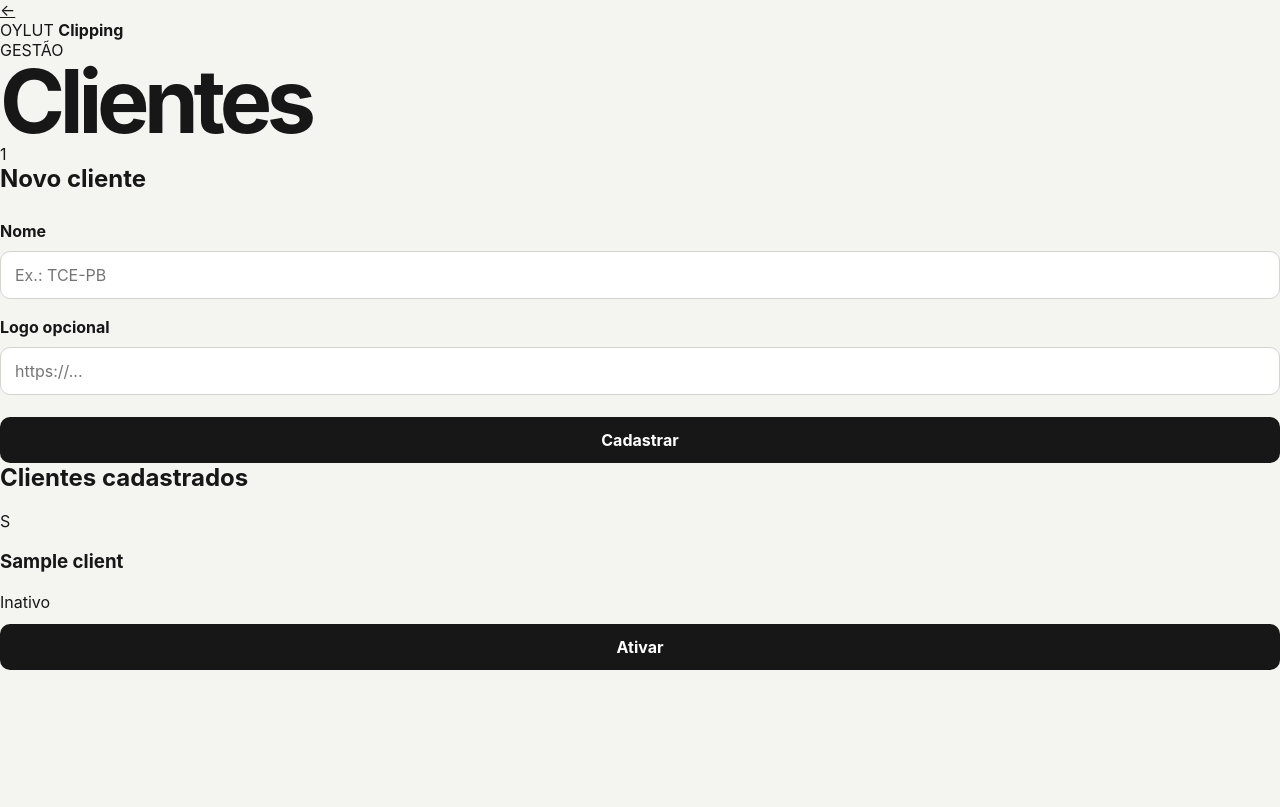
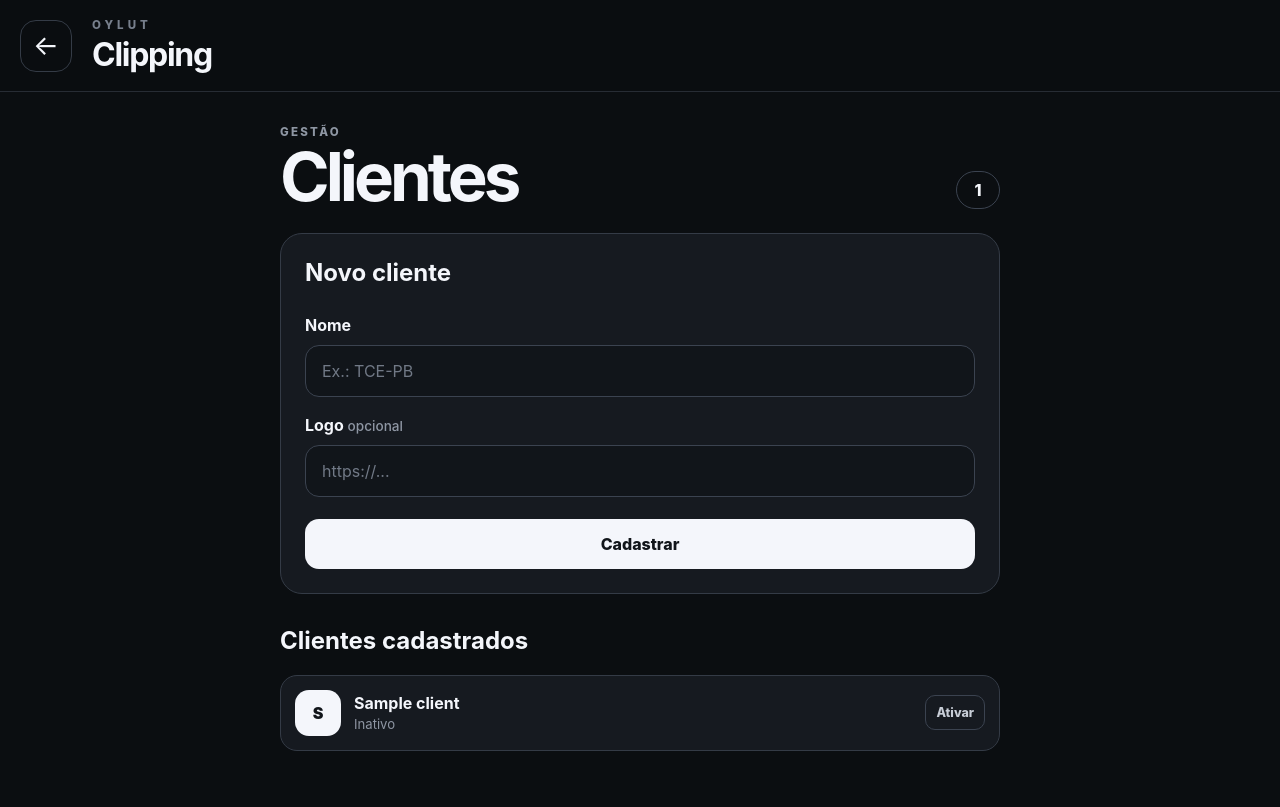
Before and after one commit to lopestulyopb/oylut-clipping, a FastAPI app: template app/templates/clients.html in a window 1280 px wide. Before the commit the page ends 670 px from the top, so only its background shows below. Run offline with FastAPI, Linux system fonts and the light colour scheme; the template is opened without the code that fills it: most values are stand-ins (such as "Sample title", 1, 10 or a date in 2020); parts of the project's set-up code (start-up, migrations or seed data) failed here and were passed over.

Commit message:
style: aplicar identidade visual escura do Oylut Radar

```diff
--- a/app/static/css/app.css
+++ b/app/static/css/app.css
@@ -1,7 +1,7 @@
 :root {
     font-family: Inter, ui-sans-serif, system-ui, -apple-system, BlinkMacSystemFont, "Segoe UI", sans-serif;
-    color: #171717;
-    background: #f4f4f1;
+    color: #f4f6fb;
+    background: #0b0e11;
 }
 
 * { box-sizing: border-box; }
@@ -9,228 +9,304 @@
 body {
     margin: 0;
     min-height: 100vh;
+    background: #0b0e11;
+    color: #f4f6fb;
 }
 
-button,
-input,
-textarea,
-select { font: inherit; }
+button, input, textarea, select { font: inherit; }
+a { color: inherit; }
 
-a { color: inherit; }
+.app-body { background: #0b0e11; }
+
+.app-header {
+    position: sticky;
+    top: 0;
+    z-index: 5;
+    display: flex;
+    align-items: center;
+    gap: 20px;
+    min-height: 92px;
+    padding: 18px 20px;
+    background: rgba(11, 14, 17, 0.96);
+    border-bottom: 1px solid #272c34;
+    backdrop-filter: blur(16px);
+}
+
+.icon-button {
+    display: grid;
+    place-items: center;
+    width: 52px;
+    height: 52px;
+    border: 1px solid #343b46;
+    border-radius: 16px;
+    color: #f4f6fb;
+    font-size: 1.7rem;
+    text-decoration: none;
+}
+
+.brand-lockup { display: grid; line-height: 1; }
+.brand-lockup span {
+    color: #777f8c;
+    font-size: 0.72rem;
+    font-weight: 800;
+    letter-spacing: 0.35em;
+}
+.brand-lockup strong {
+    margin-top: 7px;
+    font-size: 2rem;
+    letter-spacing: -0.04em;
+}
+
+.app-main {
+    width: min(760px, 100%);
+    margin: 0 auto;
+    padding: 28px 20px 56px;
+}
+
+.screen-heading {
+    display: flex;
+    align-items: end;
+    justify-content: space-between;
+    gap: 16px;
+    margin-bottom: 24px;
+}
+
+.screen-kicker {
+    color: #8e96a3;
+    font-size: 0.72rem;
+    font-weight: 800;
+    letter-spacing: 0.2em;
+}
+
+.screen-heading h1 {
+    margin: 5px 0 0;
+    font-size: clamp(2.4rem, 10vw, 4.2rem);
+    line-height: 0.95;
+    letter-spacing: -0.06em;
+}
+
+.count-pill {
+    min-width: 44px;
+    padding: 8px 13px;
+    border: 1px solid #3b4350;
+    border-radius: 999px;
+    text-align: center;
+    font-weight: 800;
+}
+
+.app-card,
+.search-card,
+.mention-card,
+.empty-state {
+    background: #161a20;
+    border: 1px solid #343b46;
+    border-radius: 22px;
+}
+
+.app-card { padding: 24px; }
+.app-card h2, .list-section h2 { margin: 0 0 20px; }
+
+.stack-form, form { display: grid; gap: 10px; }
+label { margin-top: 8px; font-weight: 750; }
+.optional { color: #8e96a3; font-size: 0.85rem; font-weight: 500; }
+
+input, textarea, select {
+    width: 100%;
+    padding: 15px 16px;
+    color: #f4f6fb;
+    background: #11151a;
+    border: 1px solid #3b4350;
+    border-radius: 14px;
+    outline: none;
+}
+
+input:focus, textarea:focus, select:focus { border-color: #f4f6fb; }
+input::placeholder, textarea::placeholder { color: #717986; }
+textarea { resize: vertical; }
+
+.primary-button, button {
+    width: 100%;
+    margin-top: 12px;
+    padding: 15px 18px;
+    color: #11151a;
+    background: #f4f6fb;
+    border: 0;
+    border-radius: 14px;
+    font-weight: 850;
+    cursor: pointer;
+}
+
+.list-section { margin-top: 32px; }
+.client-list { display: grid; gap: 10px; }
+
+.client-row {
+    display: grid;
+    grid-template-columns: 46px minmax(0, 1fr) auto;
+    align-items: center;
+    gap: 13px;
+    padding: 14px;
+    background: #161a20;
+    border: 1px solid #343b46;
+    border-radius: 17px;
+}
+
+.client-avatar {
+    display: grid;
+    place-items: center;
+    width: 46px;
+    height: 46px;
+    background: #f4f6fb;
+    color: #11151a;
+    border-radius: 14px;
+    font-weight: 900;
+}
+
+.client-info h3 { margin: 0; font-size: 1rem; }
+.client-info span { color: #8e96a3; font-size: 0.82rem; }
+.client-row form { display: block; }
+
+.text-button {
+    width: auto;
+    margin: 0;
+    padding: 9px 10px;
+    color: #c8ced7;
+    background: transparent;
+    border: 1px solid #3b4350;
+    border-radius: 10px;
+    font-size: 0.78rem;
+}
+
+.empty-compact {
+    padding: 24px;
+    color: #8e96a3;
+    text-align: center;
+    background: #13171c;
+    border: 1px dashed #343b46;
+    border-radius: 17px;
+}
+
+.alert {
+    margin-bottom: 18px;
+    padding: 14px 16px;
+    border-radius: 14px;
+    line-height: 1.45;
+}
+.alert-error, .alert { background: #2a1719; border: 1px solid #6d3037; color: #ffd9dd; }
 
 .page-shell {
     width: min(920px, calc(100% - 32px));
     margin: 0 auto;
-    padding: 72px 0;
+    padding: 56px 0;
 }
-
-.hero { margin-bottom: 32px; }
-
+.hero { margin-bottom: 28px; }
 .eyebrow {
     display: inline-block;
     margin-bottom: 12px;
-    font-size: 0.78rem;
-    font-weight: 700;
-    letter-spacing: 0.12em;
+    color: #8e96a3;
+    font-size: 0.75rem;
+    font-weight: 800;
+    letter-spacing: 0.16em;
     text-transform: uppercase;
 }
 
 h1 {
     margin: 0;
-    font-size: clamp(2.6rem, 8vw, 5.5rem);
+    font-size: clamp(2.8rem, 9vw, 5.4rem);
     line-height: 0.95;
     letter-spacing: -0.06em;
 }
 
-.hero p,
-.results-header p {
-    max-width: 680px;
-    margin: 24px 0 0;
-    font-size: 1.1rem;
-    line-height: 1.6;
-    color: #555;
+.hero p, .results-header p, .search-card p, small {
+    color: #9ca4b0;
+    line-height: 1.55;
 }
 
 .search-card {
     display: grid;
     grid-template-columns: 0.8fr 1.2fr;
-    gap: 40px;
-    padding: 32px;
-    background: #fff;
-    border: 1px solid #deded8;
-    border-radius: 20px;
+    gap: 34px;
+    padding: 28px;
 }
 
-h2 { margin-top: 0; }
-
-.search-card p,
-small { color: #6a6a64; line-height: 1.5; }
-
-form { display: grid; gap: 10px; }
-
-label { margin-top: 8px; font-weight: 700; }
-
-input,
-textarea,
-select,
-button {
-    width: 100%;
-    padding: 13px 14px;
-    border: 1px solid #d4d4ce;
-    border-radius: 10px;
-}
-
-textarea { resize: vertical; }
-
-button {
-    margin-top: 12px;
-    border: 0;
-    background: #171717;
-    color: #fff;
-    font-weight: 700;
-    cursor: pointer;
-}
-
-button:disabled { opacity: 0.45; cursor: not-allowed; }
-
 .principle {
-    margin-top: 20px;
-    padding: 18px 20px;
-    border-left: 4px solid #171717;
-    background: #e9e9e3;
-    line-height: 1.5;
-}
-
-.alert {
-    margin-bottom: 16px;
-    padding: 14px 16px;
-    border-radius: 10px;
-    line-height: 1.5;
-}
-
-.alert-error {
-    background: #fff0f0;
-    border: 1px solid #e8b9b9;
+    margin-top: 18px;
+    padding: 16px 18px;
+    color: #b8bec8;
+    background: #12161b;
+    border-left: 3px solid #f4f6fb;
+    border-radius: 8px;
 }
 
 .topbar {
     display: flex;
     justify-content: space-between;
     align-items: center;
-    margin-bottom: 48px;
-    color: #666;
+    margin-bottom: 36px;
+    color: #8e96a3;
 }
-
-.back-link { font-weight: 700; text-decoration: none; }
-
-.results-header { margin-bottom: 28px; }
-
+.back-link { font-weight: 750; text-decoration: none; }
+.results-header { margin-bottom: 24px; }
 .filter-row {
     display: flex;
     gap: 8px;
     overflow-x: auto;
-    margin-bottom: 24px;
-    padding-bottom: 4px;
+    margin-bottom: 22px;
 }
-
 .filter-chip {
     width: auto;
     flex: 0 0 auto;
     margin: 0;
     padding: 9px 14px;
-    background: #fff;
-    color: #171717;
-    border: 1px solid #d4d4ce;
+    color: #d7dce4;
+    background: #161a20;
+    border: 1px solid #343b46;
     border-radius: 999px;
 }
-
-.filter-chip.active {
-    background: #171717;
-    color: #fff;
-    border-color: #171717;
-}
-
-.results-list { display: grid; gap: 14px; }
-
-.mention-card {
-    padding: 24px;
-    background: #fff;
-    border: 1px solid #deded8;
-    border-radius: 16px;
-}
-
+.filter-chip.active { color: #11151a; background: #f4f6fb; }
+.results-list { display: grid; gap: 12px; }
+.mention-card { padding: 22px; }
 .mention-card[hidden] { display: none; }
-
-.mention-meta,
-.mention-footer {
+.mention-meta, .mention-footer {
     display: flex;
     align-items: center;
     justify-content: space-between;
     gap: 12px;
 }
-
-.mention-meta {
-    margin-bottom: 14px;
-    color: #686862;
-    font-size: 0.9rem;
-}
-
+.mention-meta { margin-bottom: 12px; color: #8e96a3; font-size: 0.85rem; }
 .media-badge {
     padding: 5px 8px;
-    background: #e9e9e3;
+    color: #11151a;
+    background: #f4f6fb;
     border-radius: 999px;
-    color: #171717;
-    font-size: 0.75rem;
-    font-weight: 800;
-    letter-spacing: 0.06em;
-    text-transform: uppercase;
+    font-size: 0.7rem;
+    font-weight: 850;
 }
-
-.mention-card h2 {
-    margin-bottom: 10px;
-    font-size: clamp(1.25rem, 4vw, 1.65rem);
-    line-height: 1.2;
+.mention-card h2 { margin-bottom: 10px; line-height: 1.2; }
+.published-at, .excerpt { color: #9ca4b0; line-height: 1.5; }
+.mention-footer {
+    margin-top: 18px;
+    padding-top: 14px;
+    border-top: 1px solid #2c323b;
+    font-size: 0.85rem;
 }
-
-.published-at,
-.excerpt {
-    color: #666;
-    line-height: 1.55;
-}
-
-.published-at { font-size: 0.9rem; }
-
-.mention-footer {
-    margin-top: 20px;
-    padding-top: 16px;
-    border-top: 1px solid #ecece7;
-    font-size: 0.88rem;
-}
-
 .mention-footer a { font-weight: 800; text-decoration: none; }
-
-.empty-state {
-    padding: 48px 24px;
-    text-align: center;
-    background: #fff;
-    border: 1px solid #deded8;
-    border-radius: 16px;
-}
-
+.empty-state { padding: 42px 22px; text-align: center; }
 .primary-link {
     display: inline-block;
     margin-top: 12px;
     padding: 12px 16px;
-    background: #171717;
-    color: #fff;
-    border-radius: 10px;
-    font-weight: 700;
+    color: #11151a;
+    background: #f4f6fb;
+    border-radius: 12px;
+    font-weight: 800;
     text-decoration: none;
 }
 
 @media (max-width: 720px) {
-    .page-shell { padding: 44px 0; }
-    .search-card { grid-template-columns: 1fr; padding: 24px; }
+    .app-header { min-height: 82px; }
+    .app-main { padding-top: 24px; }
+    .app-card { padding: 20px; }
+    .page-shell { padding: 40px 0; }
+    .search-card { grid-template-columns: 1fr; padding: 22px; }
     .mention-footer { align-items: flex-start; flex-direction: column; }
-    .topbar { margin-bottom: 36px; }
 }
```
